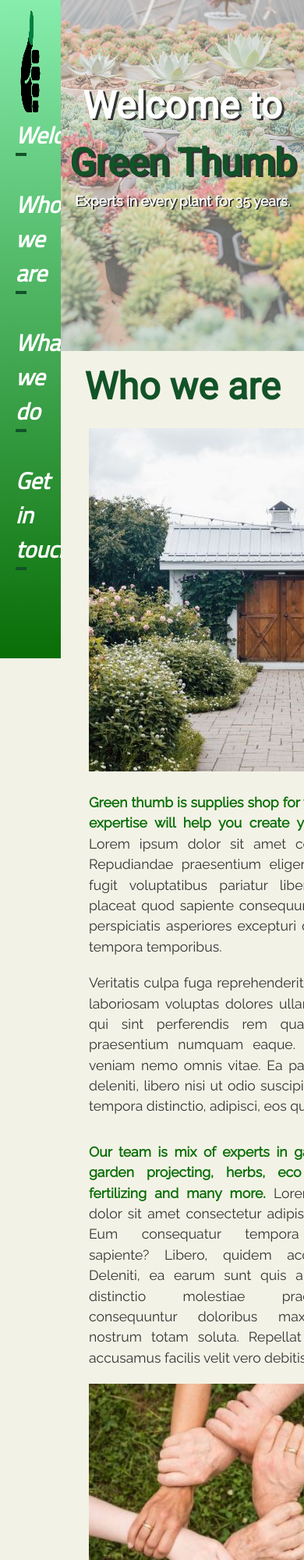
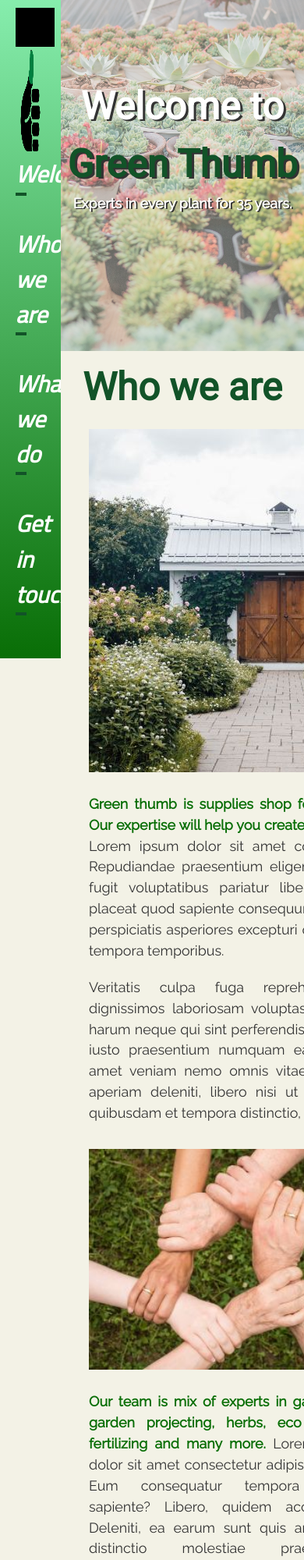
Before and after one commit to wojciechowska-milena/exampleSideMenu, a website: page index.html in a window 390 px wide. Shown: the top 2000 px of the page at 78% size. Drawn offline with nearby package versions, Linux system fonts and the light colour scheme.

Commit message:
tablet size responsivnes

```diff
--- a/index.html
+++ b/index.html
@@ -18,6 +18,7 @@
 <body>
   <!-- Sidebar -->
   <section id="sidebar">
+    <div class="btn"></div>
     <div class="inner">
       <!-- <div>Icons made by <a href="https://www.flaticon.com/authors/vitaly-gorbachev" title="Vitaly Gorbachev">Vitaly
           Gorbachev</a> from <a href="https://www.flaticon.com/" title="Flaticon">www.flaticon.com</a></div> -->
@@ -60,8 +61,8 @@
       <div class="content-wrap">
         <h1 class="content-title">Who we are</h1>
         <div class="box-1 box-a">
-          <div class="image-wrap"><img src="./dist/img/bulding.jpg" alt="our buldings" width="500" /></div>
-          <div class="text-wrap">
+          <div class="image-wrap image-a1"><img src="./dist/img/bulding.jpg" alt="our buldings" width="500" /></div>
+          <div class="text-wrap text-a1">
             <p>
               <span class="popit">
                 Green thumb is supplies shop for your home nad garden. Our expertise will help you create your dream
@@ -72,7 +73,7 @@
 
             </p>
           </div>
-          <div class="text-wrap2">
+          <div class="text-wrap text-a2">
             <p>Veritatis culpa fuga reprehenderit officia incidunt dignissimos laboriosam voluptas dolores ullam
             molestias, harum neque qui sint perferendis rem quam inventore, error iusto praesentium numquam eaque.
             Corporis iusto esse amet veniam nemo omnis vitae. Ea pariatur veniam velit aperiam deleniti, libero nisi
@@ -80,7 +81,7 @@
           </div>
         </div>
         <div class="box-2 box-a">
-          <div class="text-wrap">
+          <div class="text-wrap text-a3">
             <p>
               <span class="popit">Our team is mix of experts in gardening, garden projecting, herbs, eco friendly
                 fertilizing and many more. </span>
@@ -90,7 +91,7 @@
             </p>
           </div>
 
-          <div class="image-wrap">
+          <div class="image-wrap image-a2">
             <!-- Photo by Shane Rounce on Unsplash -->
             <img src="./dist/img/team.jpg" alt="Team" width="350" />
           </div>
@@ -104,7 +105,7 @@
       <div class="content-wrap">
         <h1 class="content-title">What We Do</h1>
         <div class="box-4 box-b">
-          <div class="text-wrap">
+          <div class="text-wrap text-b1">
             <p>
               Green Thumb supply plants and accessories. <span class="popit">We are pleased to be available for you 7
                 days a week.</span> </p>
--- a/scss/_mobile.scss
+++ b/scss/_mobile.scss
@@ -1,13 +1,9 @@
-//Widescreen
-@include mediaXL {
-}
-
 //Desktops
 @include mediaLg {
   .box-1 {
     grid-template-areas:
-      "image-wrap text-wrap "
-      ". text-wrap2";
+      'image-a1 text-a1 '
+      'text-a2 text-a2';
     grid-template-columns: repeat(2, 1fr);
   }
 }
@@ -16,29 +12,41 @@
 @include mediaMd {
   .box-1 {
     grid-template-areas:
-      "image-wrap"
-      " text-wrap "
-      " text-wrap2";
+      'image-a1'
+      'text-a1'
+      'text-a2';
     grid-template-columns: repeat(1, 1fr);
   }
 
   .box-2 {
+    grid-template-areas:
+      'image-a2'
+      'text-a3';
     grid-template-columns: repeat(1, 1fr);
-    grid-template-areas:
-      "image-wrap"
-      "text-wrap";
   }
 
   .box-4 {
     grid-template-columns: repeat(1, 1fr);
+    grid-template-areas:
+      'image-b1'
+      'text-b1';
   }
+
   .box-6 {
-    display: grid;
-    grid-gap: 20px;
+    .map {
+      grid-area: 'map';
+    }
+    .text-wrap {
+      grid-area: 'text-c';
+    }
+
     grid-template-columns: repeat(1, 1fr);
+    grid-template-areas: 'text-c' 'map';
   }
 }
 
 //Smartphone
 @include mediaSm {
+  #sidebar {
+  }
 }
--- a/scss/main.scss
+++ b/scss/main.scss
@@ -1,4 +1,4 @@
-@import "config";
+@import 'config';
 
 * {
   margin: 0;
@@ -11,9 +11,9 @@
 body {
   background: $bg_primary;
   // font-family: 'Lucida Sans', 'Lucida Sans Regular', 'Lucida Grande', 'Lucida Sans Unicode', Geneva, Verdana, sans-serif;
-  font-family: "Raleway", sans-serif;
+  font-family: 'Raleway', sans-serif;
   color: $dark_col;
-  font-size: 1.1em;
+  font-size: 1.12em;
   line-height: 1.5;
   text-align: center;
 }
@@ -33,20 +33,26 @@ main {
 }
 
 h1 {
-  font-family: "Roboto", sans-serif;
+  font-family: 'Roboto', sans-serif;
   font-size: 2.75em;
   color: $accent_col;
 }
 h2 {
-  font-family: "Roboto", sans-serif;
+  font-family: 'Roboto', sans-serif;
   font-size: 1.75em;
 }
 h3 {
-  font-family: "Roboto", sans-serif;
+  font-family: 'Roboto', sans-serif;
   font-size: 1.1em;
 }
 
 #sidebar {
+  /*btn for mobile*/
+  .btn {
+    width: 50px;
+    background: black;
+    height: 50px;
+  }
   /* background shade */
   background: $menu_col; /* fallback for old browsers */
   background: -webkit-linear-gradient(to bottom, $gradient_col, $menu_col); /* Chrome 10-25, Safari 5.1-6 */
@@ -56,7 +62,7 @@ h3 {
     $menu_col
   ); /* W3C, IE 10+/ Edge, Firefox 16+, Chrome 26+, Opera 12+, Safari 7+ */
 
-  font-family: "Titillium Web", sans-serif;
+  font-family: 'Titillium Web', sans-serif;
   font-weight: bold;
   font-style: italic;
   font-weight: semi-bold;
@@ -104,7 +110,7 @@ h3 {
     // hover needs colro
 
     &:after {
-      content: "";
+      content: '';
       background: $accent_col;
       display: block;
       width: 100%;
@@ -135,7 +141,7 @@ h3 {
 
   .bg-img {
     position: absolute;
-    background: $dark_col url("../img/showcase.jpg"); // Photo by Dorian Mongel https://unsplash.com/@_dorian_  on Unsplash https://unsplash.com/
+    background: $dark_col url('../img/showcase.jpg'); // Photo by Dorian Mongel https://unsplash.com/@_dorian_  on Unsplash https://unsplash.com/
     background-position: center;
     background-repeat: no-repeat;
     background-size: cover;
@@ -177,23 +183,47 @@ h3 {
   }
 }
 .box-1 {
+  .image-a1 {
+    grid-area: image-a1;
+  }
+  .text-a1 {
+    grid-area: text-a1;
+  }
+  .text-a2 {
+    grid-area: text-a2;
+  }
+  grid-template-areas:
+    'image-a1 text-a1 text-a1 '
+    'image-a1 text-a2 text-a2';
   grid-template-columns: repeat(3, 1fr);
-  grid-template-areas:
-    "image-wrap text-wrap text-wrap "
-    "image-wrap text-wrap2 text-wrap2";
 }
 
 .box-2 {
+  .image-a2 {
+    grid-area: image-a2;
+  }
+  .text-a3 {
+    grid-area: text-a3;
+  }
   grid-template-columns: repeat(2, 1fr);
+  grid-template-areas: 'text-a3 image-a2';
 }
 
 // what section
 
 .box-4 {
+  .image-wrap {
+    grid-area: image-b1;
+  }
+  .text-wrap {
+    grid-area: text-b1;
+  }
   display: grid;
   width: 100%;
   grid-gap: 20px;
-  grid-template-columns: repeat(2, 1fr);
+  grid-template-columns: repeat(3, 1fr);
+  grid-template-areas: 'image-b1 text-b1 text-b1';
+
   padding: 1rem;
   // align-content: center;
   p {
@@ -232,7 +262,7 @@ h3 {
   grid-template-columns: repeat(2, 1fr);
   padding: 1rem;
   text-align: left;
-  // align-content: center;
+
   p {
     text-align: justify;
   }
@@ -249,4 +279,4 @@ section {
 }
 
 //modification for  responsive design
-@import "mobile";
+@import 'mobile';
```
Also changed, not shown: dist/css/main.css, dist/js/index.js.
